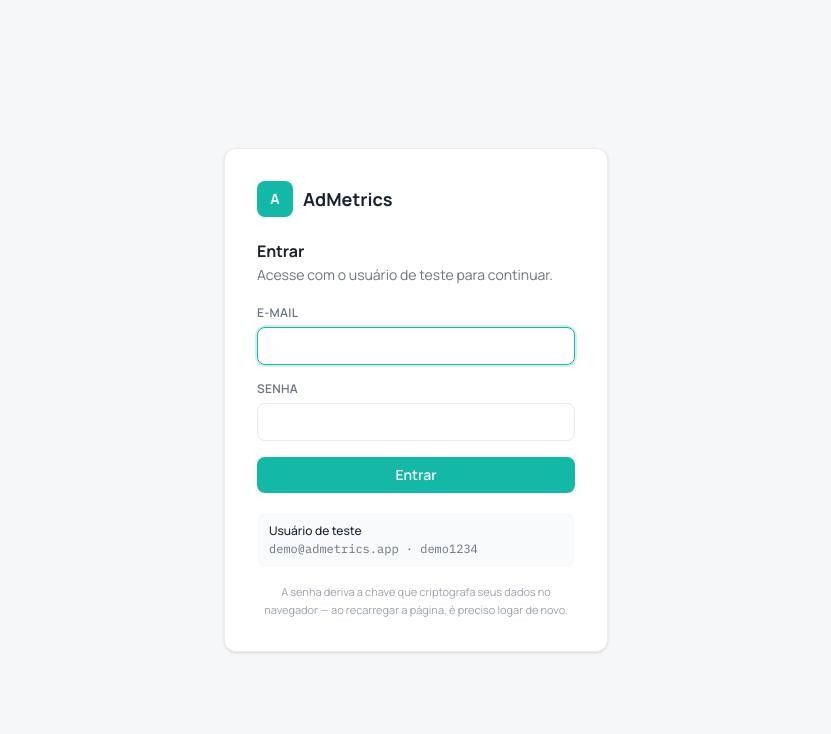
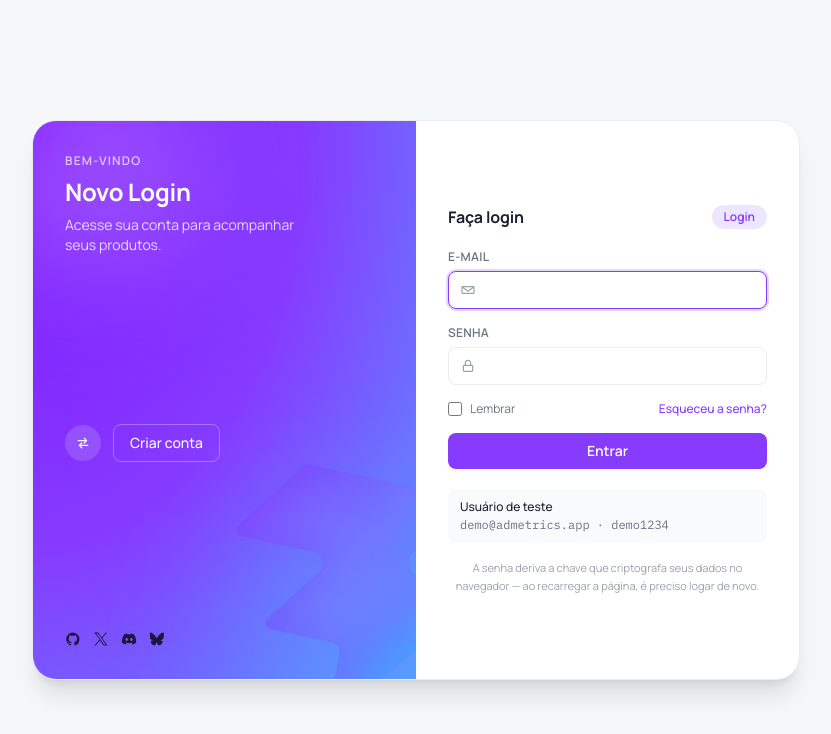
Before and after one commit to nawanernandess/admetrics, a React (Vite) app: page / in a window 1280 px wide. Shown: the top 734 px of the page, without its empty margins (224-1055 px from the left). Built offline with nearby package versions, Linux system fonts and the light colour scheme.

Commit message:
Aplica paleta de identidade do favicon e redesenha tela de login

```diff
--- a/src/components/auth/LoginScreen.tsx
+++ b/src/components/auth/LoginScreen.tsx
@@ -1,80 +1,318 @@
 import { useState, type FormEvent } from 'react'
 import { useAuthStore } from '@/store/useAuthStore'
 import { TEST_USER_EMAIL, TEST_USER_PASSWORD } from '@/lib/testUser'
-import { buttonPrimaryClass, inputClass, labelClass } from '@/components/common/formStyles'
+import { buttonPrimaryClass, labelClass } from '@/components/common/formStyles'
+
+type AuthMode = 'login' | 'signup'
+
+const SOCIAL_ICONS = ['github-icon', 'x-icon', 'discord-icon', 'bluesky-icon'] as const
+
+const inputWithIconClass =
+  'w-full rounded-lg border border-[var(--color-card-border)] bg-white py-2 pl-9 pr-3 text-sm text-[var(--color-text-primary)] outline-none transition-colors duration-150 focus:border-[var(--color-accent)] focus:ring-2 focus:ring-[var(--color-accent)]/20'
+
+const fieldIconWrapperClass =
+  'pointer-events-none absolute left-3 top-1/2 -translate-y-1/2 text-[var(--color-text-secondary-3)]'
+
+const noticeClass =
+  'animate-fade-in rounded-lg bg-[var(--color-warning-bg)] px-3 py-2 text-sm text-[var(--color-warning-text)]'
+
+const errorNoticeClass =
+  'animate-fade-in rounded-lg bg-[var(--color-negative-bg)] px-3 py-2 text-sm text-[var(--color-negative-text)]'
+
+function UserFieldIcon() {
+  return (
+    <svg viewBox="0 0 20 20" fill="none" className="h-4 w-4">
+      <path
+        stroke="currentColor"
+        strokeWidth="1.5"
+        strokeLinecap="round"
+        strokeLinejoin="round"
+        d="M10 10a3.333 3.333 0 1 0 0-6.667A3.333 3.333 0 0 0 10 10Zm0 0c-3.222 0-5.833 1.94-5.833 4.333V15h11.666v-.667C15.833 11.94 13.222 10 10 10Z"
+      />
+    </svg>
+  )
+}
+
+function MailFieldIcon() {
+  return (
+    <svg viewBox="0 0 20 20" fill="none" className="h-4 w-4">
+      <path
+        stroke="currentColor"
+        strokeWidth="1.5"
+        strokeLinecap="round"
+        strokeLinejoin="round"
+        d="M3.333 5.833h13.334c.46 0 .833.373.833.834v6.666c0 .46-.373.834-.833.834H3.333a.833.833 0 0 1-.833-.834V6.667c0-.46.373-.834.833-.834Z"
+      />
+      <path
+        stroke="currentColor"
+        strokeWidth="1.5"
+        strokeLinecap="round"
+        strokeLinejoin="round"
+        d="m3.333 6.667 6.25 4.583a.667.667 0 0 0 .834 0l6.25-4.583"
+      />
+    </svg>
+  )
+}
+
+function LockFieldIcon() {
+  return (
+    <svg viewBox="0 0 20 20" fill="none" className="h-4 w-4">
+      <rect
+        x="4.167"
+        y="9.167"
+        width="11.667"
+        height="7.5"
+        rx="1.25"
+        stroke="currentColor"
+        strokeWidth="1.5"
+      />
+      <path
+        stroke="currentColor"
+        strokeWidth="1.5"
+        strokeLinecap="round"
+        d="M6.667 9.167V6.25a3.333 3.333 0 1 1 6.666 0v2.917"
+      />
+    </svg>
+  )
+}
+
+function SwapIcon() {
+  return (
+    <svg viewBox="0 0 20 20" fill="none" className="h-4 w-4">
+      <path
+        stroke="currentColor"
+        strokeWidth="1.5"
+        strokeLinecap="round"
+        strokeLinejoin="round"
+        d="M4 7h10.5M14.5 7 11.5 4M14.5 7l-3 3M16 13H5.5M5.5 13 8.5 16M5.5 13l3-3"
+      />
+    </svg>
+  )
+}
 
 export function LoginScreen() {
   const login = useAuthStore((state) => state.login)
   const isSubmitting = useAuthStore((state) => state.isSubmitting)
   const error = useAuthStore((state) => state.error)
+  const [mode, setMode] = useState<AuthMode>('login')
   const [email, setEmail] = useState('')
   const [password, setPassword] = useState('')
+  const [notice, setNotice] = useState<string | null>(null)
 
-  async function handleSubmit(event: FormEvent) {
+  function toggleMode() {
+    setNotice(null)
+    setMode((current) => (current === 'login' ? 'signup' : 'login'))
+  }
+
+  async function handleLoginSubmit(event: FormEvent) {
     event.preventDefault()
     await login(email, password)
   }
 
+  function handleSignupSubmit(event: FormEvent) {
+    event.preventDefault()
+    setNotice('Cadastro ainda não disponível — Fase 1 é single-tenant, com usuário único de teste.')
+  }
+
+  function handleForgotPassword() {
+    setNotice('Recuperação de senha estará disponível a partir da Fase 4 (backend real).')
+  }
+
   return (
-    <div className="flex min-h-screen items-center justify-center bg-[var(--color-bg)] px-4">
-      <div className="animate-fade-in-up w-full max-w-sm rounded-xl border border-[var(--color-card-border)] bg-[var(--color-card-bg)] p-8 shadow-sm">
-        <div className="mb-6 flex items-center gap-2.5">
-          <span className="flex h-9 w-9 items-center justify-center rounded-lg bg-[var(--color-accent)] text-sm font-bold text-white">
-            A
-          </span>
-          <span className="text-lg font-bold text-[var(--color-text-primary)]">AdMetrics</span>
+    <div className="flex min-h-screen items-center justify-center bg-[var(--color-bg)] px-4 py-10">
+      <div className="animate-fade-in-up grid w-full max-w-3xl grid-cols-1 overflow-hidden rounded-3xl border border-[var(--color-card-border)] bg-[var(--color-card-bg)] shadow-xl md:min-h-[560px] md:grid-cols-2">
+        {/* Painel de identidade */}
+        <div className="relative order-2 flex flex-col justify-between overflow-hidden p-8 text-white md:order-1">
+          <div
+            className="absolute inset-0"
+            style={{
+              background:
+                'radial-gradient(130% 140% at 0% 0%, var(--color-accent-deep) 0%, var(--color-accent) 55%, var(--color-accent-cyan) 130%)',
+            }}
+          />
+          <div className="absolute -top-16 -left-14 h-56 w-56 rounded-full bg-[var(--color-accent-light)] opacity-25 blur-3xl" />
+          <div className="absolute -right-16 -bottom-20 h-64 w-64 rounded-full bg-[var(--color-accent-cyan)] opacity-30 blur-3xl" />
+          <img
+            src="/favicon.svg"
+            alt=""
+            aria-hidden="true"
+            className="pointer-events-none absolute -right-16 -bottom-12 h-64 w-64 rotate-12 opacity-20"
+          />
+
+          <div className="relative">
+            <p className="text-xs font-semibold tracking-widest text-white/70 uppercase">
+              Bem-vindo
+            </p>
+            <h1 className="mt-2 text-2xl font-bold">
+              {mode === 'login' ? 'Novo Login' : 'Inscreva-se'}
+            </h1>
+            <p className="mt-2 max-w-[240px] text-sm text-white/80">
+              {mode === 'login'
+                ? 'Acesse sua conta para acompanhar seus produtos.'
+                : 'Crie uma conta para começar a monitorar seus produtos.'}
+            </p>
           </div>
 
-        <h1 className="text-base font-semibold text-[var(--color-text-primary)]">Entrar</h1>
-        <p className="mt-1 text-sm text-[var(--color-text-secondary)]">
-          Acesse com o usuário de teste para continuar.
-        </p>
+          <div className="relative flex items-center gap-3">
+            <button
+              type="button"
+              onClick={toggleMode}
+              aria-label="Alternar entre login e cadastro"
+              className="flex h-9 w-9 items-center justify-center rounded-full bg-white/15 text-white transition-colors duration-150 hover:bg-white/25"
+            >
+              <SwapIcon />
+            </button>
+            <button
+              type="button"
+              onClick={toggleMode}
+              className="rounded-lg border border-white/30 px-4 py-2 text-sm font-medium text-white transition-colors duration-150 hover:bg-white/10"
+            >
+              {mode === 'login' ? 'Criar conta' : 'Fazer login'}
+            </button>
+          </div>
 
-        <form onSubmit={handleSubmit} className="mt-5 space-y-4">
+          <div className="relative flex items-center gap-3 text-white/70">
+            {SOCIAL_ICONS.map((icon) => (
+              <svg key={icon} viewBox="0 0 20 20" className="h-4 w-4 fill-current opacity-80">
+                <use href={`/icons.svg#${icon}`} />
+              </svg>
+            ))}
+          </div>
+        </div>
+
+        {/* Painel de formulário */}
+        <div className="order-1 flex flex-col justify-center p-8 md:order-2">
+          <div className="mb-5 flex items-center justify-between">
+            <h2 className="text-base font-semibold text-[var(--color-text-primary)]">
+              {mode === 'login' ? 'Faça login' : 'Cadastre-se'}
+            </h2>
+            <span className="rounded-full bg-[var(--color-accent-light)] px-3 py-1 text-xs font-semibold text-[var(--color-accent)]">
+              {mode === 'login' ? 'Login' : 'Cadastro'}
+            </span>
+          </div>
+
+          {mode === 'login' ? (
+            <form onSubmit={handleLoginSubmit} className="space-y-4">
               <div>
                 <label className={labelClass}>E-mail</label>
+                <div className="relative">
+                  <span className={fieldIconWrapperClass}>
+                    <MailFieldIcon />
+                  </span>
                   <input
                     type="email"
-              className={inputClass}
+                    className={inputWithIconClass}
                     value={email}
                     onChange={(event) => setEmail(event.target.value)}
                     autoFocus
                     required
                   />
                 </div>
+              </div>
               <div>
                 <label className={labelClass}>Senha</label>
+                <div className="relative">
+                  <span className={fieldIconWrapperClass}>
+                    <LockFieldIcon />
+                  </span>
                   <input
                     type="password"
-              className={inputClass}
+                    className={inputWithIconClass}
                     value={password}
                     onChange={(event) => setPassword(event.target.value)}
                     required
                   />
                 </div>
+              </div>
 
-          {error ? (
-            <p className="animate-fade-in rounded-lg bg-[var(--color-negative-bg)] px-3 py-2 text-sm text-[var(--color-negative-text)]">
-              {error}
-            </p>
-          ) : null}
+              <div className="flex items-center justify-between text-xs">
+                <label className="flex items-center gap-2 text-[var(--color-text-secondary)]">
+                  <input
+                    type="checkbox"
+                    className="h-3.5 w-3.5 rounded border-[var(--color-card-border)] accent-[var(--color-accent)]"
+                  />
+                  Lembrar
+                </label>
+                <button
+                  type="button"
+                  onClick={handleForgotPassword}
+                  className="font-medium text-[var(--color-accent)] hover:underline"
+                >
+                  Esqueceu a senha?
+                </button>
+              </div>
 
-          <button type="submit" disabled={isSubmitting} className={`w-full ${buttonPrimaryClass}`}>
+              {error ? <p className={errorNoticeClass}>{error}</p> : null}
+              {notice ? <p className={noticeClass}>{notice}</p> : null}
+
+              <button
+                type="submit"
+                disabled={isSubmitting}
+                className={`w-full ${buttonPrimaryClass}`}
+              >
                 {isSubmitting ? 'Entrando…' : 'Entrar'}
               </button>
             </form>
+          ) : (
+            <form onSubmit={handleSignupSubmit} className="space-y-4">
+              <div>
+                <label className={labelClass}>Usuário</label>
+                <div className="relative">
+                  <span className={fieldIconWrapperClass}>
+                    <UserFieldIcon />
+                  </span>
+                  <input type="text" className={inputWithIconClass} />
+                </div>
+              </div>
+              <div>
+                <label className={labelClass}>E-mail</label>
+                <div className="relative">
+                  <span className={fieldIconWrapperClass}>
+                    <MailFieldIcon />
+                  </span>
+                  <input type="email" className={inputWithIconClass} />
+                </div>
+              </div>
+              <div>
+                <label className={labelClass}>Senha</label>
+                <div className="relative">
+                  <span className={fieldIconWrapperClass}>
+                    <LockFieldIcon />
+                  </span>
+                  <input type="password" className={inputWithIconClass} />
+                </div>
+              </div>
 
+              <label className="flex items-center gap-2 text-xs text-[var(--color-text-secondary)]">
+                <input
+                  type="checkbox"
+                  className="h-3.5 w-3.5 rounded border-[var(--color-card-border)] accent-[var(--color-accent)]"
+                />
+                Lembrar de mim
+              </label>
+
+              {notice ? <p className={noticeClass}>{notice}</p> : null}
+
+              <button type="submit" className={`w-full ${buttonPrimaryClass}`}>
+                Entrar
+              </button>
+            </form>
+          )}
+
+          {mode === 'login' ? (
             <div className="mt-5 rounded-lg bg-slate-50 px-3 py-2.5 text-xs text-[var(--color-text-secondary)]">
               <p className="font-medium text-[var(--color-text-primary)]">Usuário de teste</p>
               <p className="mt-0.5 font-tabular">
                 {TEST_USER_EMAIL} · {TEST_USER_PASSWORD}
               </p>
             </div>
+          ) : null}
 
           <p className="mt-4 text-center text-[11px] leading-relaxed text-[var(--color-text-secondary-3)]">
-          A senha deriva a chave que criptografa seus dados no navegador — ao recarregar a página, é
-          preciso logar de novo.
+            A senha deriva a chave que criptografa seus dados no navegador — ao recarregar a página,
+            é preciso logar de novo.
           </p>
+        </div>
       </div>
     </div>
   )
--- a/src/index.css
+++ b/src/index.css
@@ -14,7 +14,11 @@
   --color-text-secondary-2: #8a93a1;
   --color-text-secondary-3: #9aa2ae;
 
-  --color-accent: #14b8a6;
+  --color-accent: #863bff;
+  --color-accent-hover: #7228e6;
+  --color-accent-deep: #7e14ff;
+  --color-accent-light: #ede6ff;
+  --color-accent-cyan: #47bfff;
 
   --color-positive-text: #15803d;
   --color-positive-base: #16a34a;
```
Lines whose indentation alone changed are shown as unchanged.
